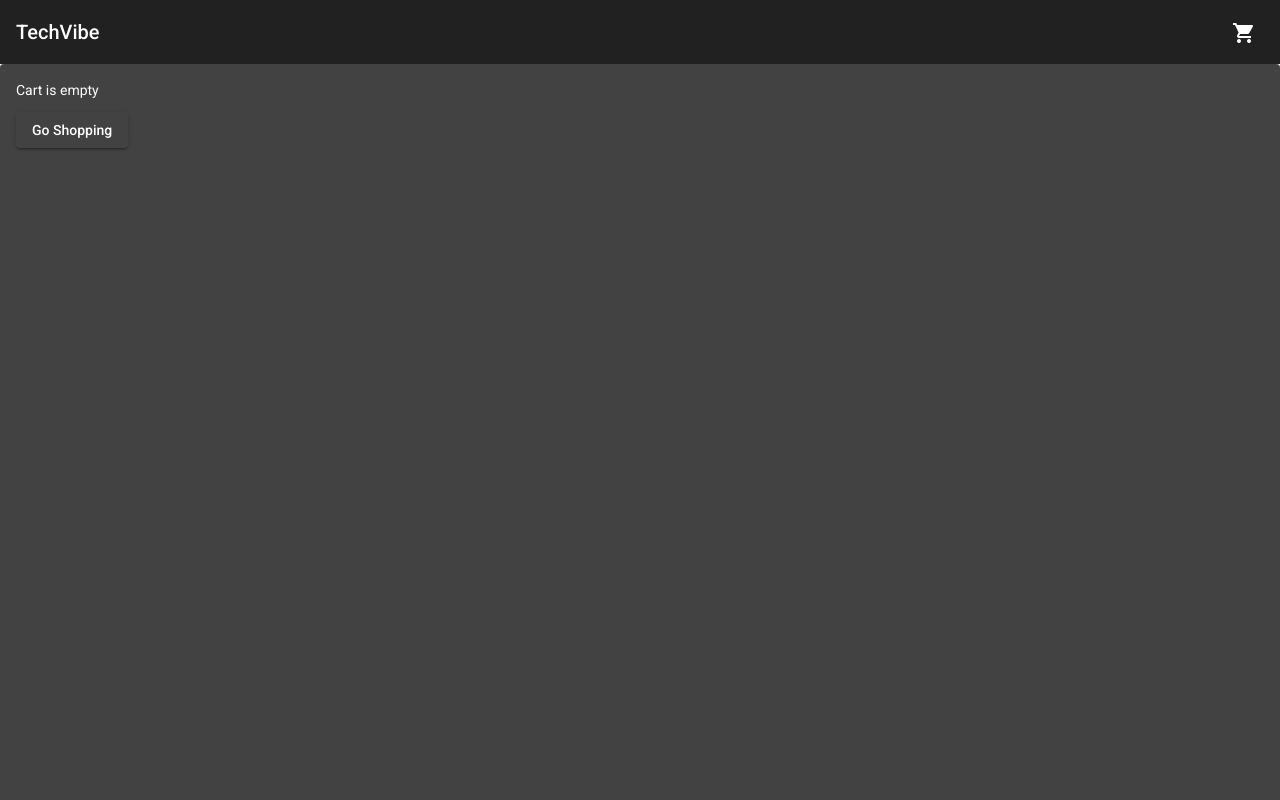
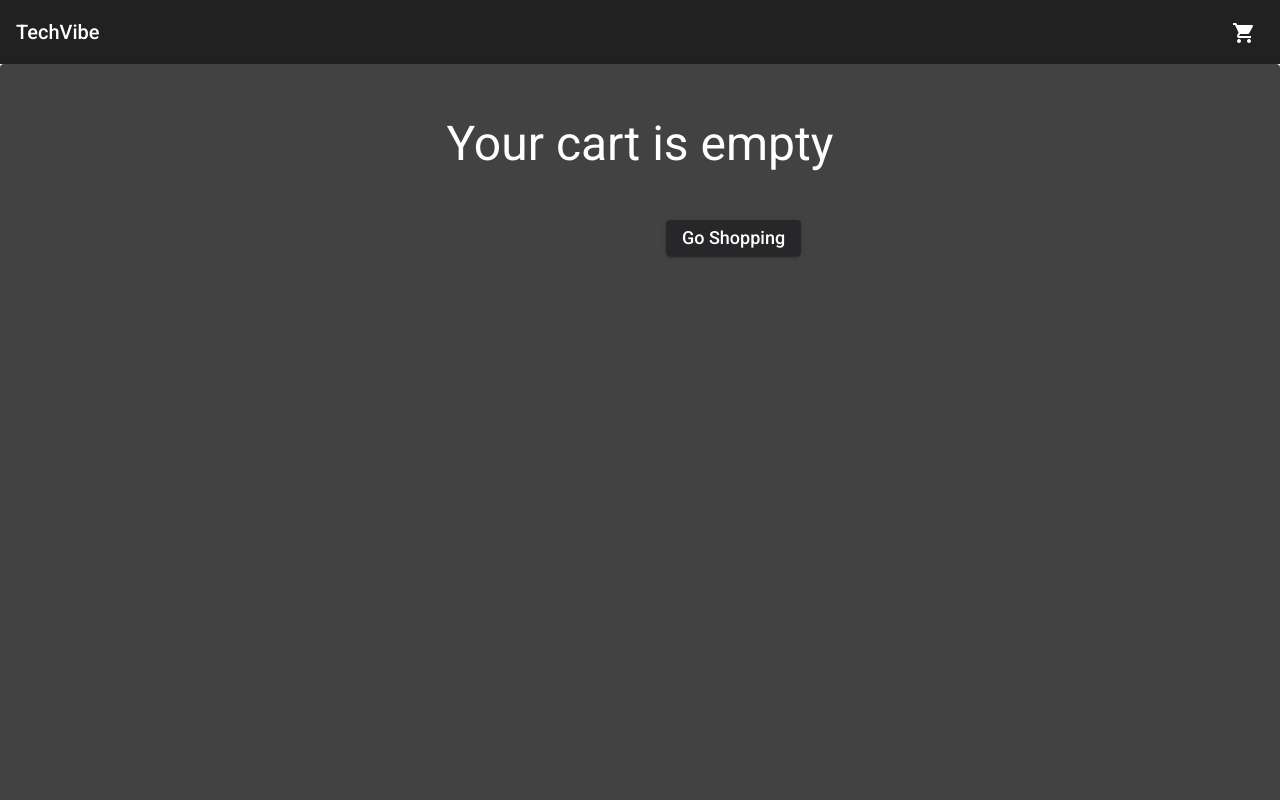
Before and after one commit to tia-cin/techvibe-ecommerce, an Angular app: page /purchase in a window 1280 px wide. Shown: the top 800 px of the page. Built offline with nearby package versions, Linux system fonts and the light colour scheme.

Commit message:
empty cart page style

```diff
--- a/src/app/pages/purchase/purchase.component.html
+++ b/src/app/pages/purchase/purchase.component.html
@@ -75,6 +75,12 @@
   </table>
 </mat-card>
 <mat-card *ngIf="!cart.items.length" class="h-screen">
-  <p>Cart is empty</p>
-  <button mat-raised-button routerLink="/home">Go Shopping</button>
+  <p class="text-center text-5xl pt-10">Your cart is empty</p>
+  <button
+    class="relative top-10 left-[650px] text-lg bg-zinc-800"
+    mat-raised-button
+    routerLink="/home"
+  >
+    Go Shopping
+  </button>
 </mat-card>
```
